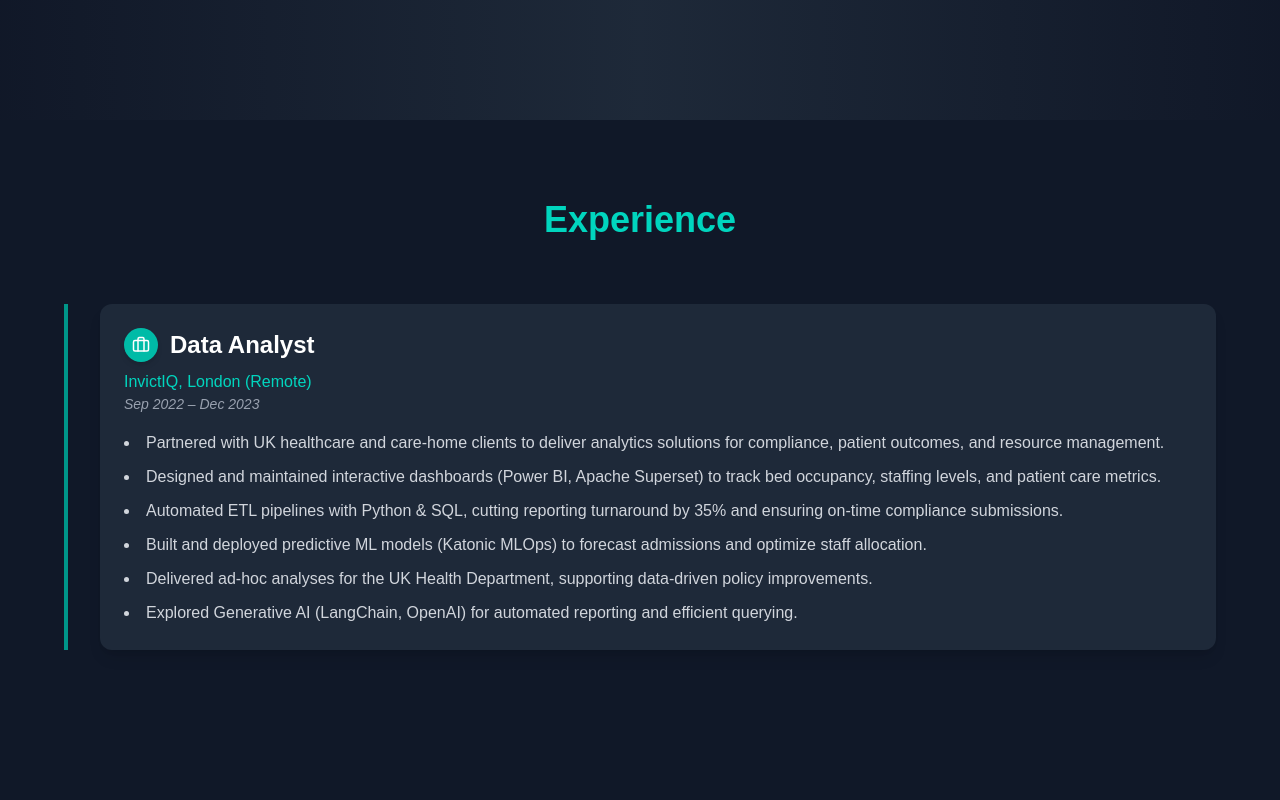
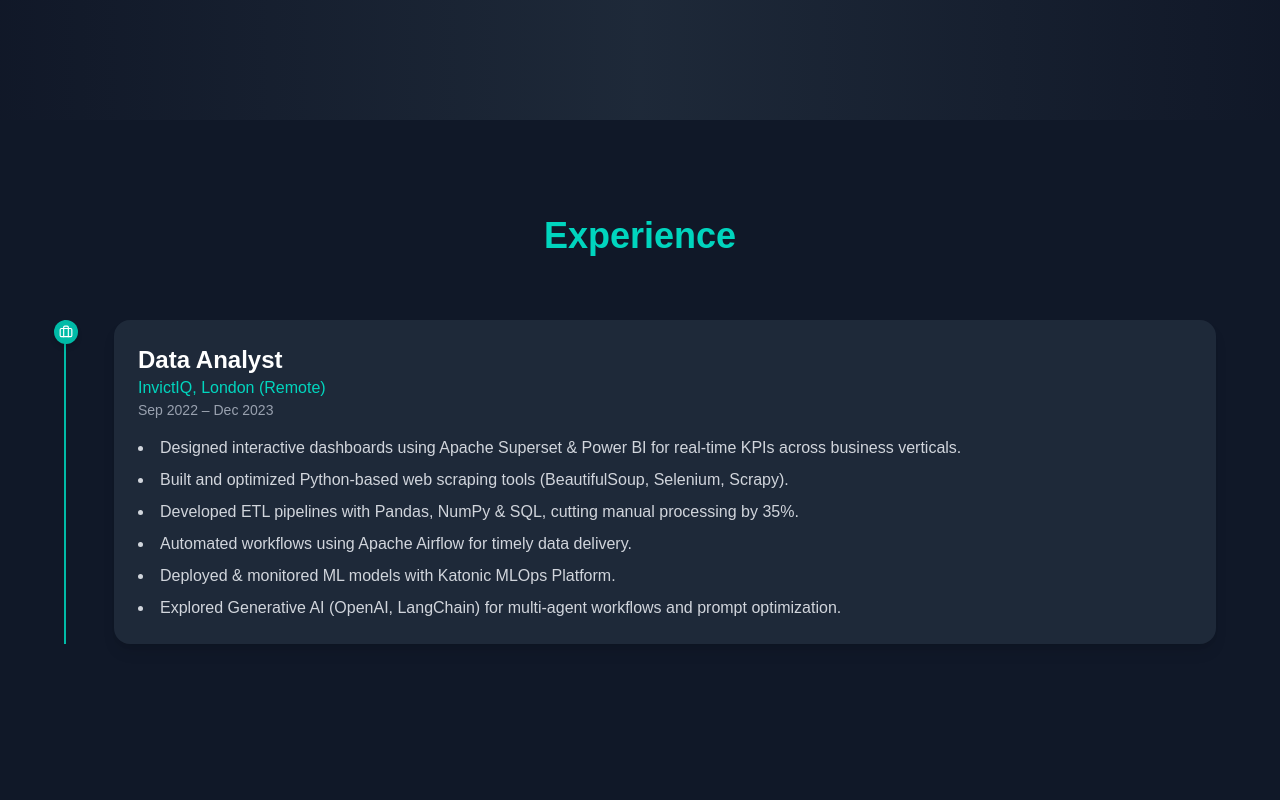
Before and after one commit to aswin1019/Aswin-Portfolio, a React (Vite) app: page / in a window 1280 px wide. Shown: the part 680-1480 px from the top of the page. Built offline with nearby package versions, Linux system fonts and the light colour scheme.

Commit message:
add rest of the sections

```diff
--- a/package.json
+++ b/package.json
@@ -14,7 +14,8 @@
     "framer-motion": "^12.23.12",
     "lucide-react": "^0.544.0",
     "react": "^19.1.1",
-    "react-dom": "^19.1.1"
+    "react-dom": "^19.1.1",
+    "react-simple-typewriter": "^5.0.1"
   },
   "devDependencies": {
     "@eslint/js": "^9.33.0",
--- a/src/components/Experience.jsx
+++ b/src/components/Experience.jsx
@@ -1,5 +1,6 @@
+// src/components/Experience.jsx
+import { motion } from "framer-motion";
 import { Briefcase } from "lucide-react";
-import { motion } from "framer-motion";
 
 const experiences = [
   {
@@ -7,53 +8,50 @@ const experiences = [
     company: "InvictIQ, London (Remote)",
     duration: "Sep 2022 – Dec 2023",
     details: [
-      "Partnered with UK healthcare and care-home clients to deliver analytics solutions for compliance, patient outcomes, and resource management.",
-      "Designed and maintained interactive dashboards (Power BI, Apache Superset) to track bed occupancy, staffing levels, and patient care metrics.",
-      "Automated ETL pipelines with Python & SQL, cutting reporting turnaround by 35% and ensuring on-time compliance submissions.",
-      "Built and deployed predictive ML models (Katonic MLOps) to forecast admissions and optimize staff allocation.",
-      "Delivered ad-hoc analyses for the UK Health Department, supporting data-driven policy improvements.",
-      "Explored Generative AI (LangChain, OpenAI) for automated reporting and efficient querying."
+      "Designed interactive dashboards using Apache Superset & Power BI for real-time KPIs across business verticals.",
+      "Built and optimized Python-based web scraping tools (BeautifulSoup, Selenium, Scrapy).",
+      "Developed ETL pipelines with Pandas, NumPy & SQL, cutting manual processing by 35%.",
+      "Automated workflows using Apache Airflow for timely data delivery.",
+      "Deployed & monitored ML models with Katonic MLOps Platform.",
+      "Explored Generative AI (OpenAI, LangChain) for multi-agent workflows and prompt optimization."
     ]
   }
 ];
 
 export default function Experience() {
   return (
-    <section id="experience" className="py-20 px-6 bg-gray-900 text-gray-200">
+    <section id="experience" className="py-24 px-6 bg-gray-900 text-gray-200">
       <div className="max-w-6xl mx-auto">
         <h2 className="text-4xl font-heading font-bold text-center mb-16 text-teal-400">
           Experience
         </h2>
 
-        <div className="relative border-l-4 border-teal-600 pl-8">
+        <div className="relative border-l-2 border-teal-500">
           {experiences.map((exp, index) => (
             <motion.div
               key={index}
-              initial={{ opacity: 0, x: -50 }}
+              initial={{ opacity: 0, x: index % 2 === 0 ? -50 : 50 }}
               whileInView={{ opacity: 1, x: 0 }}
               viewport={{ once: true }}
-              transition={{ duration: 0.6, delay: index * 0.2 }}
-              className="mb-12 bg-gray-800 p-6 rounded-xl shadow-lg hover:shadow-teal-500/30 transition"
+              transition={{ duration: 0.6 }}
+              className={`mb-12 ml-6 ${index % 2 === 0 ? "md:ml-12" : "md:ml-12 md:mr-12"}`}
             >
-              {/* Role + Company */}
-              <div className="flex items-center gap-3 mb-2">
-                <div className="bg-teal-500 text-white p-2 rounded-full shadow-md">
-                  <Briefcase size={18} />
-                </div>
-                <h3 className="text-2xl font-heading font-semibold text-white">
-                  {exp.role}
-                </h3>
-              </div>
+              {/* Dot icon */}
+              <span className="absolute -left-3 flex items-center justify-center w-6 h-6 bg-teal-500 rounded-full shadow-md">
+                <Briefcase size={14} className="text-white" />
+              </span>
 
+              <div className="bg-gray-800 p-6 rounded-2xl shadow-lg hover:shadow-teal-500/30 transition">
+                <h3 className="text-2xl font-semibold text-white">{exp.role}</h3>
                 <p className="text-teal-400 font-medium">{exp.company}</p>
-              <p className="text-gray-400 text-sm italic mb-4">{exp.duration}</p>
+                <p className="text-gray-400 text-sm mb-4">{exp.duration}</p>
 
-              {/* Bulleted details */}
-              <ul className="list-disc list-inside space-y-2 text-gray-300 leading-relaxed">
+                <ul className="space-y-2 text-gray-300 list-disc list-inside">
                   {exp.details.map((point, i) => (
                     <li key={i}>{point}</li>
                   ))}
                 </ul>
+              </div>
             </motion.div>
           ))}
         </div>
```
Also changed, not shown: 2 other files (tests, documents, lock files or other folders). Lines whose indentation alone changed are shown as unchanged.
